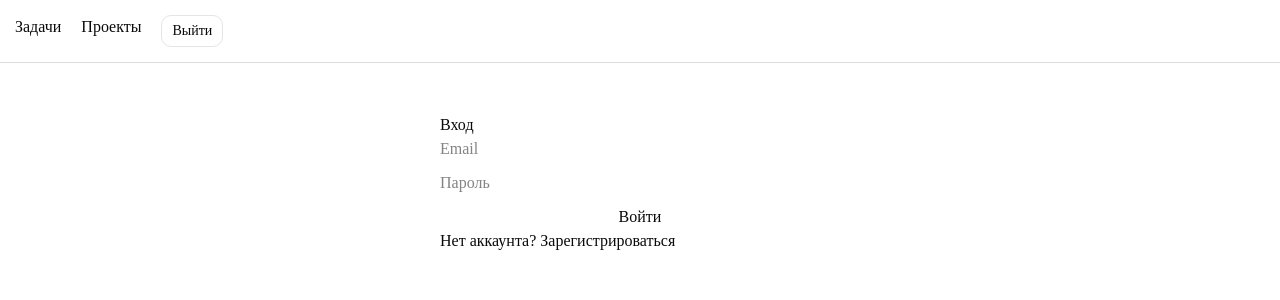
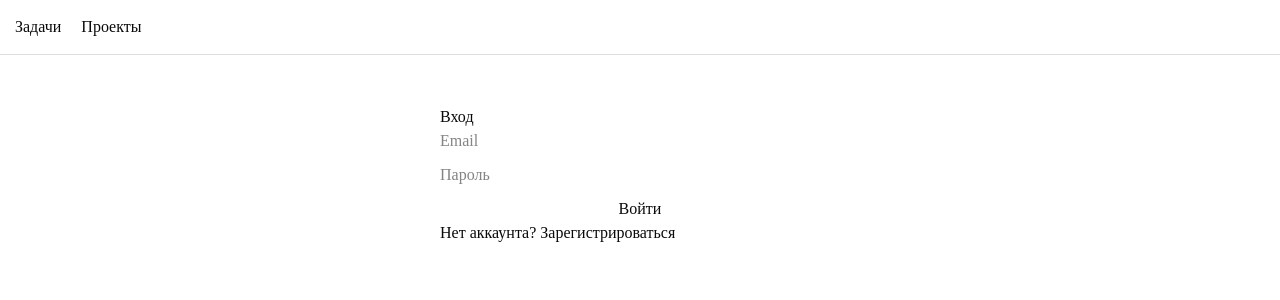
Before and after one commit to changemaind90/task-trecker2026-vibe-coded_human-, a Next.js app: page / in a window 1280 px wide. Shown: the top 300 px of the page. Built offline with nearby package versions, Linux system fonts and the light colour scheme.

Commit message:
removed logout btn form navbar

```diff
--- a/src/components/Navbar.tsx
+++ b/src/components/Navbar.tsx
@@ -1,22 +1,13 @@
 "use client";
 
 import Link from "next/link";
-import { useRouter } from "next/navigation";
-import { Button } from "@/components/ui/button";
 
 export default function Navbar() {
-  const router = useRouter();
-
-  const handleLogout = () => {
-    localStorage.removeItem("token");
-    router.push("/login");
-  };
 
   return (
     <nav style={{ display: "flex", gap: 20, padding: 15, borderBottom: "1px solid #ddd" }}>
       <Link href="/dashboard">Задачи</Link>
       <Link href="/projects">Проекты</Link>
-      <Button variant="outline" onClick={handleLogout}>Выйти</Button>
     </nav>
   );
 }
```
